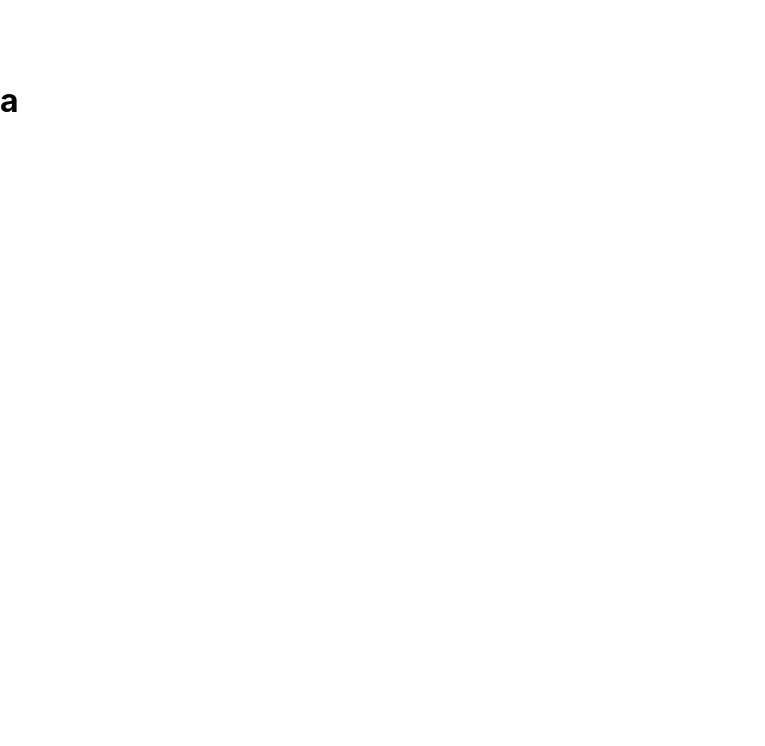
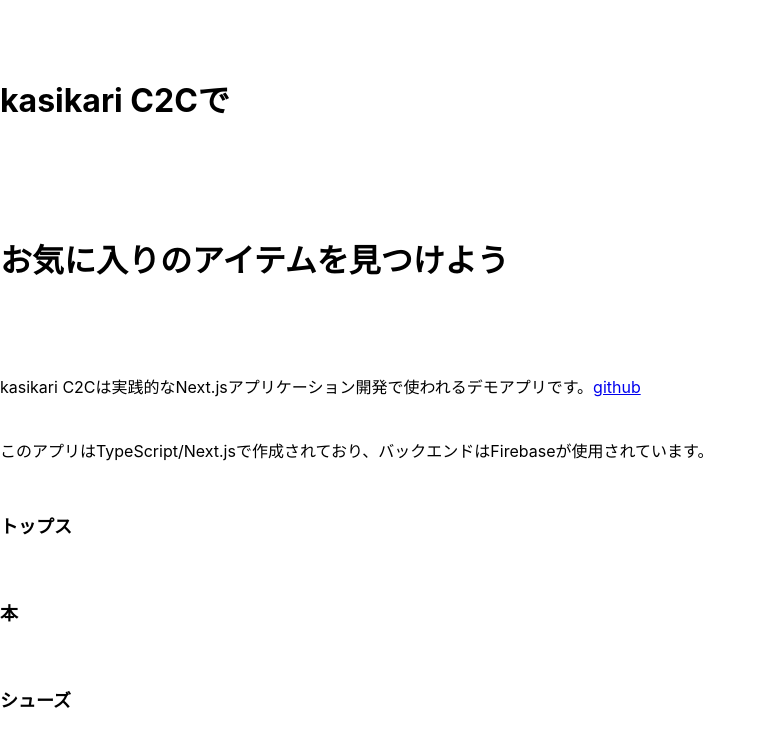
Before and after one commit to shunakid/kasikari, a Next.js app: page / in a window 1280 px wide. Shown: the top 746 px of the page, without its empty margins (0-765 px from the left). Built offline with nearby package versions, Linux system fonts and the light colour scheme.

Commit message:
index.tsxでコンポーネントの動作確認

```diff
--- a/src/pages/index.tsx
+++ b/src/pages/index.tsx
@@ -1,16 +1,42 @@
+import type { NextPage } from 'next'
 import Text from 'components/atoms/Text'
 
-export default function Home() {
+const HomePage: NextPage = () => {
   return (
-    //
-    <Text
-      as="h1"
-      marginBottom={0}
-      color="black"
-      variant="extraLarge"
-      fontSize="sm"
-    >
-      a
-    </Text>
+    <>
+      <Text as="h1" marginBottom={0} color="brack" variant="extraLarge">
+        kasikari C2Cで
+      </Text>
+      <Text as="h1" marginTop={0} color="brack" variant="extraLarge">
+        お気に入りのアイテムを見つけよう
+      </Text>
+      <Text as="p" variant="mediumLarge">
+        kasikari
+        C2Cは実践的なNext.jsアプリケーション開発で使われるデモアプリです。
+        <Text
+          as="a"
+          style={{ textDecoration: 'underline' }}
+          target="_blank"
+          href="https://github.com/shunakid/kasikari"
+          variant="mediumLarge"
+        >
+          github
+        </Text>
+      </Text>
+      <Text as="p" variant="mediumLarge">
+        このアプリはTypeScript/Next.jsで作成されており、バックエンドはFirebaseが使用されています。
+      </Text>
+      <Text as="h2" variant="large">
+        トップス
+      </Text>
+      <Text as="h2" variant="large">
+        本
+      </Text>
+      <Text as="h2" variant="large">
+        シューズ
+      </Text>
+    </>
   )
 }
+
+export default HomePage
```
Also changed, not shown: src/components/templates/Layout/index.tsx (renamed from src/components/template/Layout/index.tsx).
